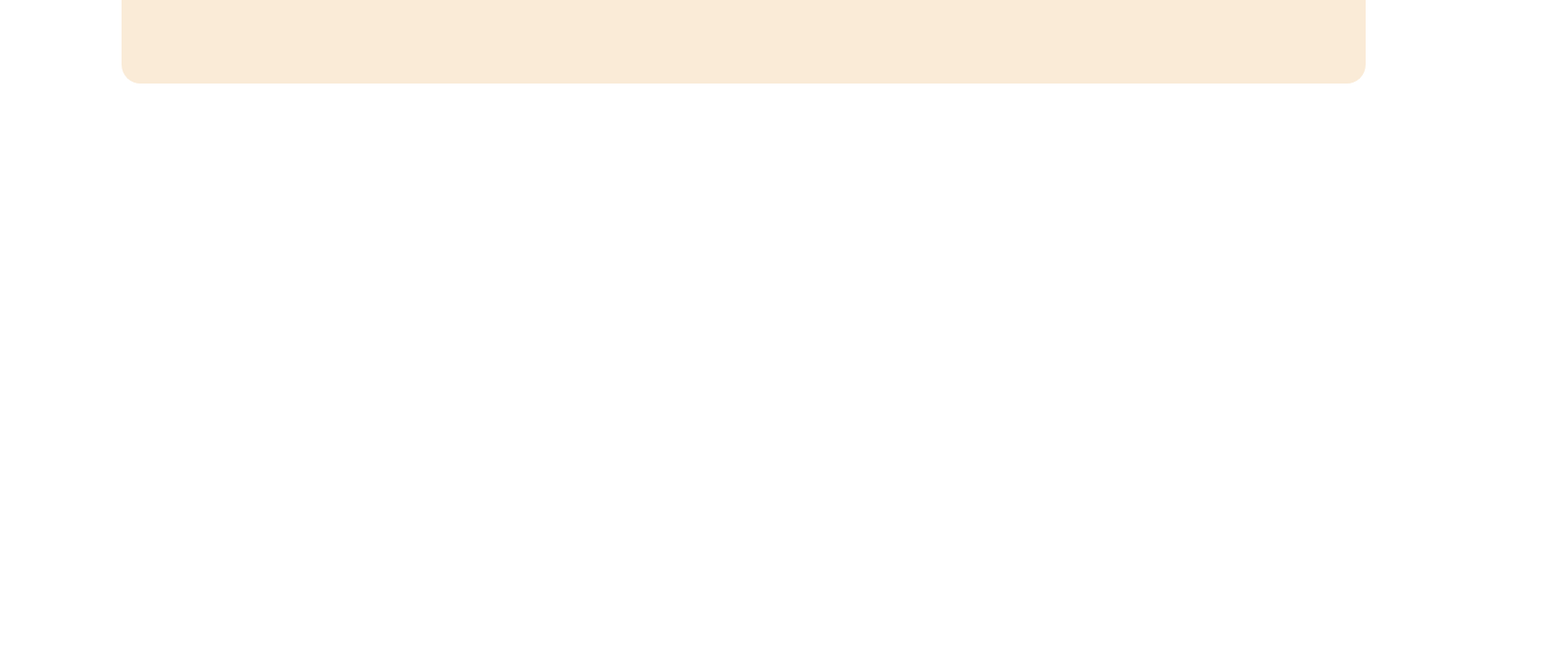
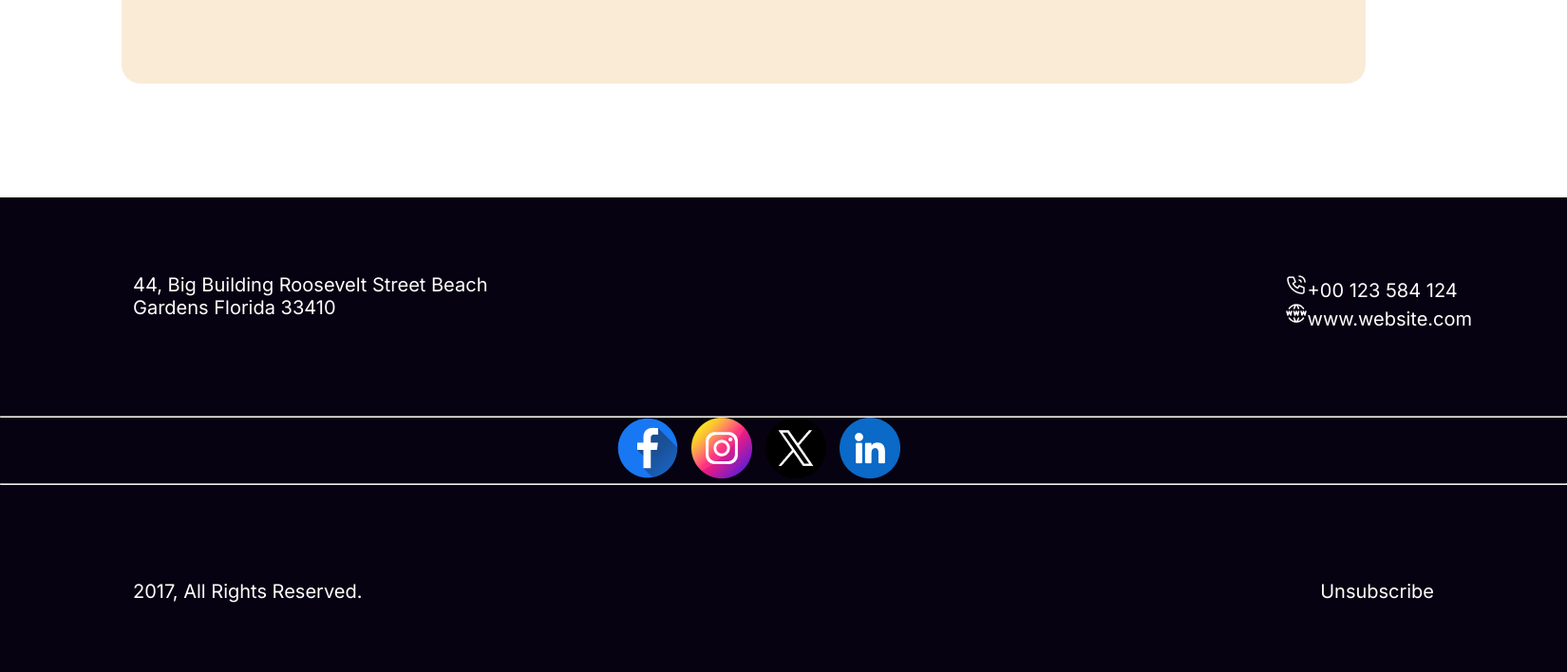
Before and after one commit to AliHossain09/B9A1-2024-New-Year-Mission, a plain HTML site: page index.html in a window 1280 px wide. Shown: the part 5568-6276 px from the top of the page at 95% size, 1650 px wide, since content can reach past the window. Before the commit the page ends 5776 px from the top, so only its background shows below. Drawn offline with Linux system fonts and the light colour scheme.

Commit message:
footer section completed

```diff
--- a/index.html
+++ b/index.html
@@ -121,8 +121,31 @@ class="galery-container">
 </label>
 </div>
     </main>
+    <!-- footer section -->
     <footer>
+<div class="footer-container">
 
+<div class="footer-title-section1">
+<p class="footer-title1">44, Big Building Roosevelt Street
+    Beach Gardens Florida 33410</p>
+<p class="footer-title2"> <img src="./new-images/Call.png" alt="">+00 123 584 124 <br> <img src="./new-images/Website.png" alt="">www.website.com</p>
+</div>
+<hr>
+<div class="footer-img">
+    <img src="./new-images/Facebook.png" alt="">
+    <img src="./new-images/Instagram.png" alt="">
+    <img src="./new-images/Twitter.png" alt="">
+    <img src="./new-images/Linkedin.png" alt="">
+</div>
+<hr>
+<div class="footer-title-section2">
+    <p class="footer-title3">2017, All Rights Reserved.</p>
+    <p class="footer-title4">Unsubscribe</p>
+</div>
+
+
+
+</div>
     </footer>
 </body>
 </html>
--- a/styles/new-year-mission.css
+++ b/styles/new-year-mission.css
@@ -394,14 +394,16 @@ a:hover {
     text-align: center;
 
 }
-label{
+
+label {
     position: absolute;
     margin-left: 400px;
 
 
 }
-input[type="text"]{
-    border:0px;
+
+input[type="text"] {
+    border: 0px;
     width: 460px;
     height: 50px;
     padding: 0px 15px;
@@ -410,7 +412,8 @@ input[type="text"]{
     position: relative;
 
 }
-button{
+
+button {
     padding: absolute;
     top: 0px;
     right: 0px;
@@ -426,7 +429,66 @@ button{
     height: 50px;
     border-radius: 10px;
 }
-button:hover{
+
+button:hover {
     transition: 1s;
     background-color: aqua;
 }
+
+/* footer style section */
+.footer-container {
+    background-color: #070211;
+    width: 1650px;
+    height: 500px;
+}
+
+.footer-title-section1 {
+    display: flex;
+    color: #FFFFFF;
+    padding: 80px 0px 90px 40px;
+    justify-content: space-between;
+    margin: 0 100px 0 100px;
+}
+
+.footer-title-section2 {
+    display: flex;
+    color: #FFFFFF;
+    padding: 100px 40px 40px 40px;
+    justify-content: space-between;
+    margin: 0 100px 0 100px;
+}
+
+.footer-img {
+    align-items: center;
+    margin-left: 650px;
+    word-spacing: 10px;
+}
+
+.footer-title1 {
+    color: #FFF;
+    font-family: Inter;
+    font-size: 20px;
+    font-weight: 400;
+    width: 400px;
+}
+
+.footer-title2 {
+    color: #FFF;
+    font-family: Inter;
+    font-size: 20px;
+    font-weight: 400;
+}
+
+.footer-title3 {
+    color: #FFF;
+    font-family: Inter;
+    font-size: 20px;
+    font-weight: 400;
+}
+
+.footer-title4 {
+    color: #FFF;
+    font-family: Inter;
+    font-size: 20px;
+    font-weight: 400;
+}
```
